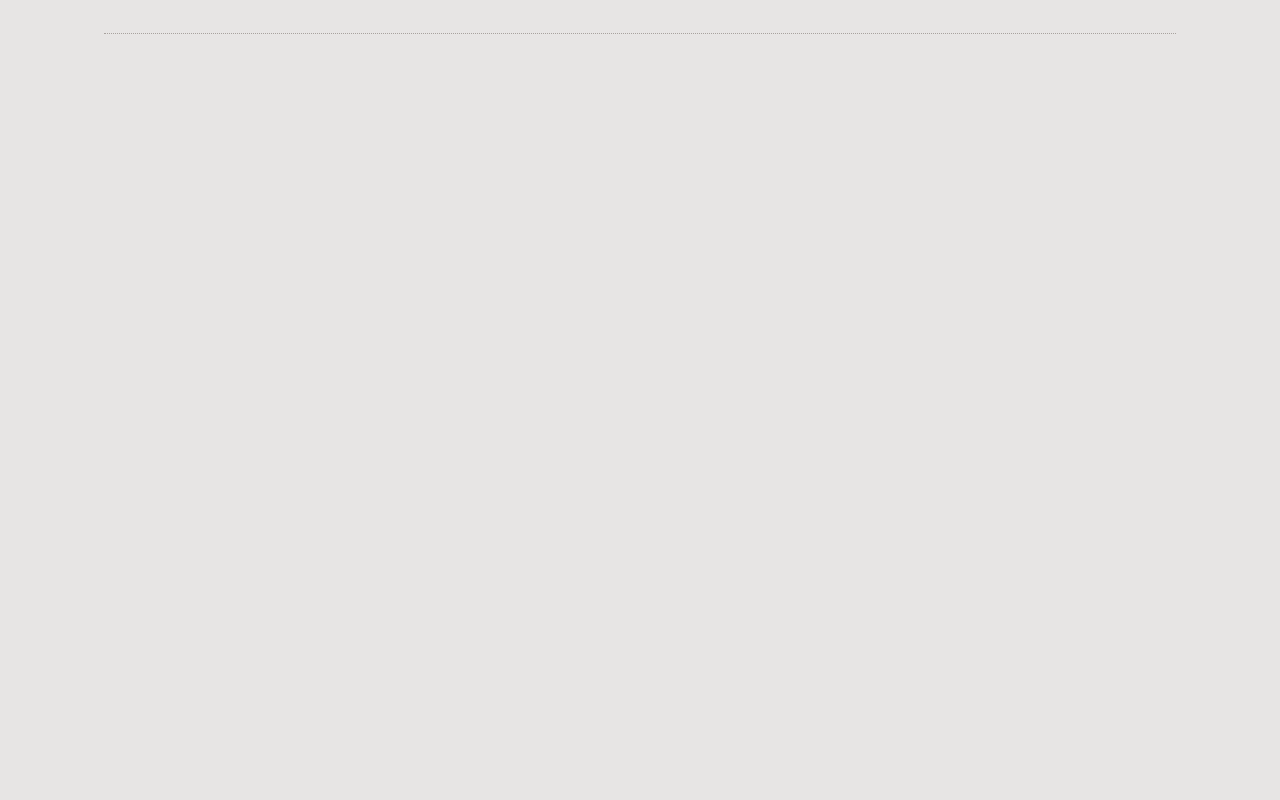
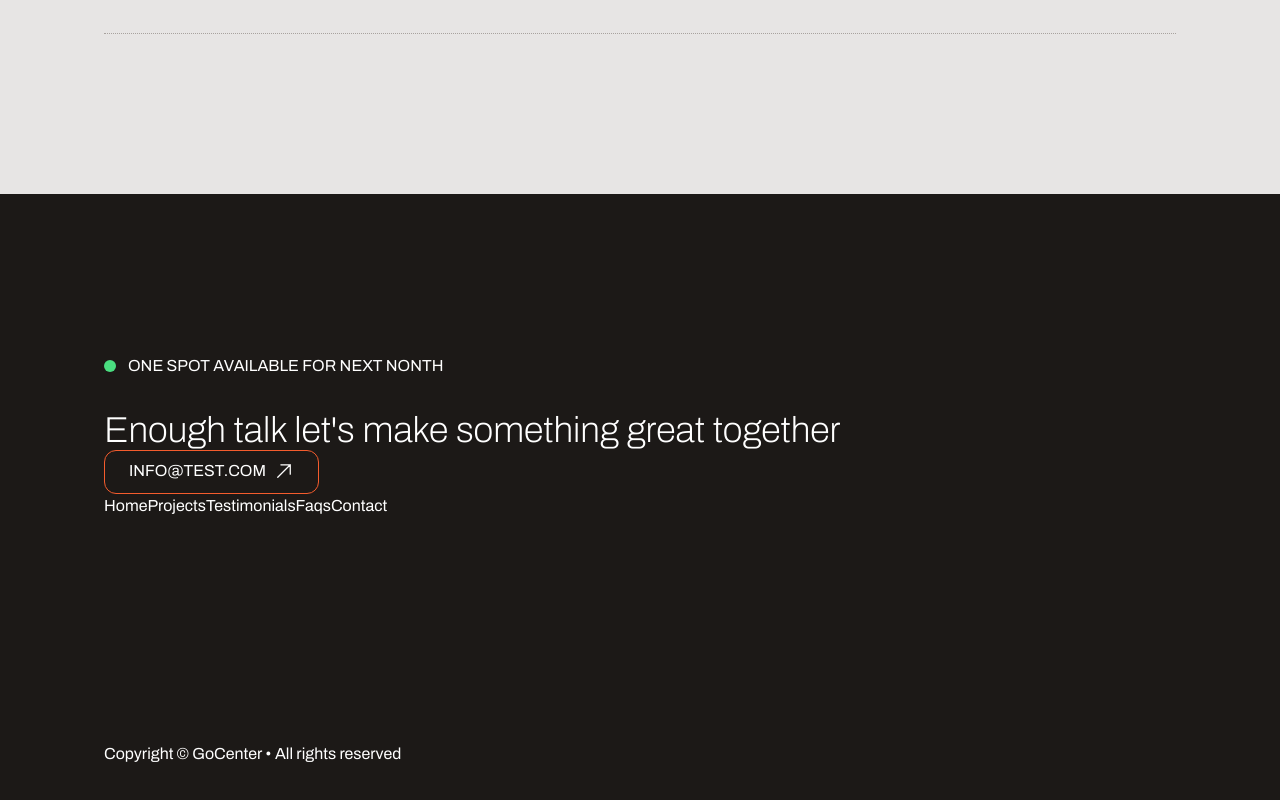
Before and after one commit to LRSORRENTI/Rustling-Oaks-Golf-Course, a Next.js app: page / in a window 1280 px wide. Shown: the part 5147-5947 px from the top of the page. Before the commit the page ends 5341 px from the top, so only its background shows below. Built offline with nearby package versions, Linux system fonts and the light colour scheme.

Commit message:
added setup for footer component

```diff
--- a/src/app/page.tsx
+++ b/src/app/page.tsx
@@ -4,6 +4,7 @@ import Intro from "@/sections/Intro";
 import Projects from "@/sections/Projects";
 import Testimonials from "@/sections/Testimonials";
 import FAQs from "@/sections/FAQs";
+import Footer from "@/sections/Footer";
 
 export default function Home() {
   return <>
@@ -13,5 +14,6 @@ export default function Home() {
     <Projects/>
     <Testimonials/>
     <FAQs/>
+    <Footer/>
   </>
 }
--- a/src/sections/Footer.tsx
+++ b/src/sections/Footer.tsx
@@ -1,7 +1,82 @@
 import { FC } from "react";
 
+import Button from "@/components/Button";
+
+
+const navItems = [
+  {
+    href: '#',
+    label: 'Home'
+  },
+  {
+    href: '#',
+    label: 'Projects'
+  },
+  {
+    href: '#',
+    label: 'Testimonials'
+  },
+  {
+    href: '#',
+    label: 'Faqs'
+  },
+  {
+    href: '#',
+    label: 'Contact'
+  }
+]
+
 const Footer: FC = () => {
-  return <div>Footer</div>;
+  return <footer className="bg-stone-900 text-white ">
+    <div className="container">
+      <div className="section">
+      <div className="flex items-center gap-3 ">
+        <div className="size-3 rounded-full bg-green-400"></div>
+        <span className="uppercase">One spot available for next nonth</span>
+      </div>
+      <h2 className="text-4xl mt-8 font-extralight">Enough talk let's make something great together</h2>
+      {/* <Button variant="secondary"
+              className="mt-8"
+              iconAfter={
+        <svg
+        xmlns="http://www.w3.org/2000/svg" fill="none"
+        viewBox="0 0 24 24"
+        strokeWidth="1.5"
+        stroke="currentColor"
+        className="size-6">
+        <path
+        strokeLinecap="round" strokeLinejoin="round"
+        d="m4.5 19.5 15-15m0 0H8.25m11.25 0v1125" />
+        </svg>
+        }>
+        <span className="p">info@test.com</span>
+        </Button> */}
+         <Button variant="secondary" iconAfter={
+     <svg
+     xmlns="http://www.w3.org/2000/svg" fill="none"
+     viewBox="0 0 24 24"
+     strokeWidth="1.5"
+     stroke="currentColor"
+     className="size-5 mt-[0.6rem]">
+     <path
+     strokeLinecap="round" strokeLinejoin="round"
+     d="m4.5 19.5 15-15m0 0H8.25m11.25 0v11.25" />
+     </svg>
+          }>
+            <p className="pt-2">info@test.com</p>
+          </Button>
+      <nav>
+        {navItems.map(({ href, label}) => (
+          <a href={href}
+             key={label}>
+             {label}
+            </a>
+        ))}
+      </nav>
+      </div>
+      <p className="py-16">Copyright &copy; GoCenter &bull; All rights reserved</p>
+    </div>
+  </footer>
 };
 
 export default Footer;
```
